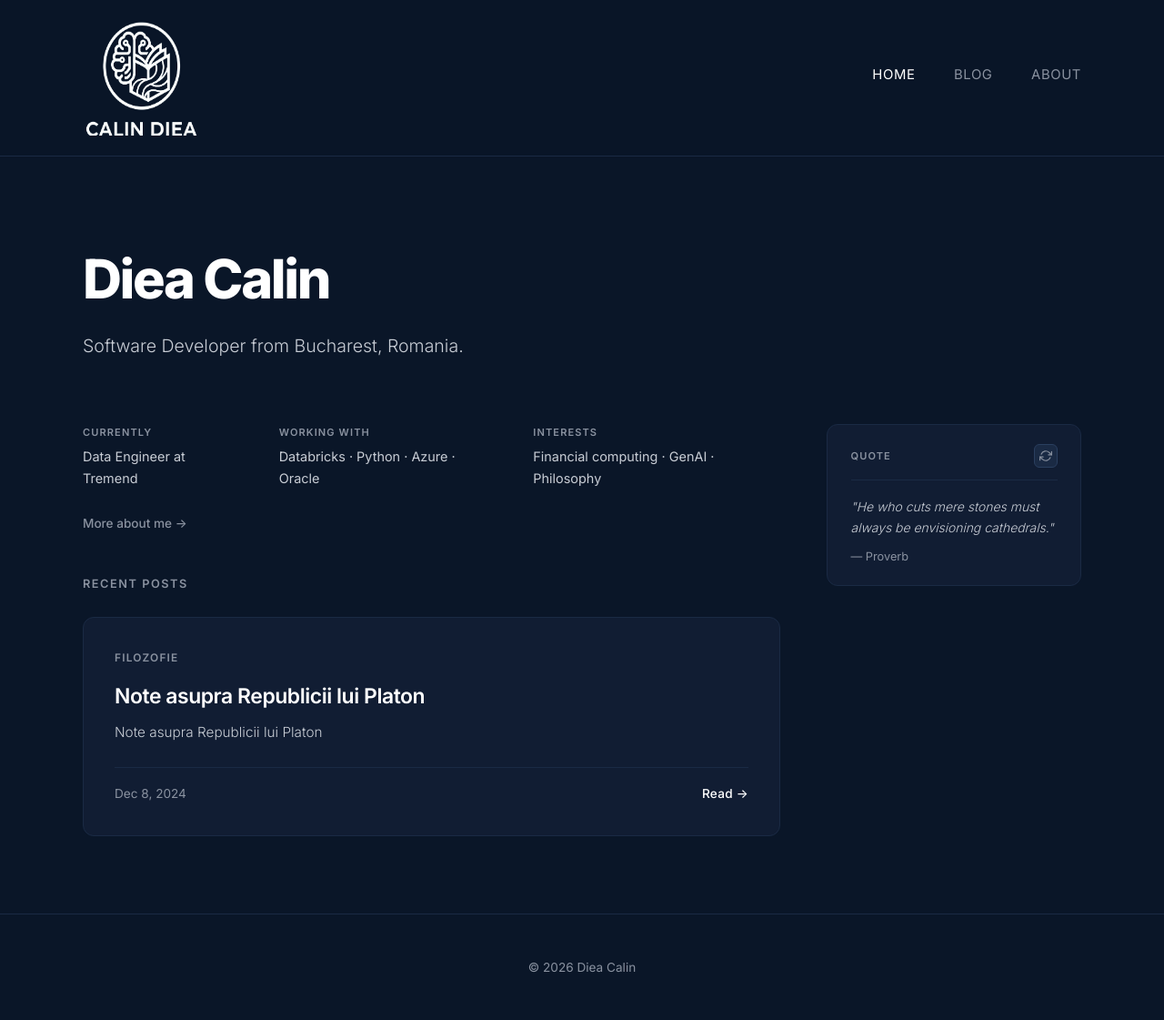
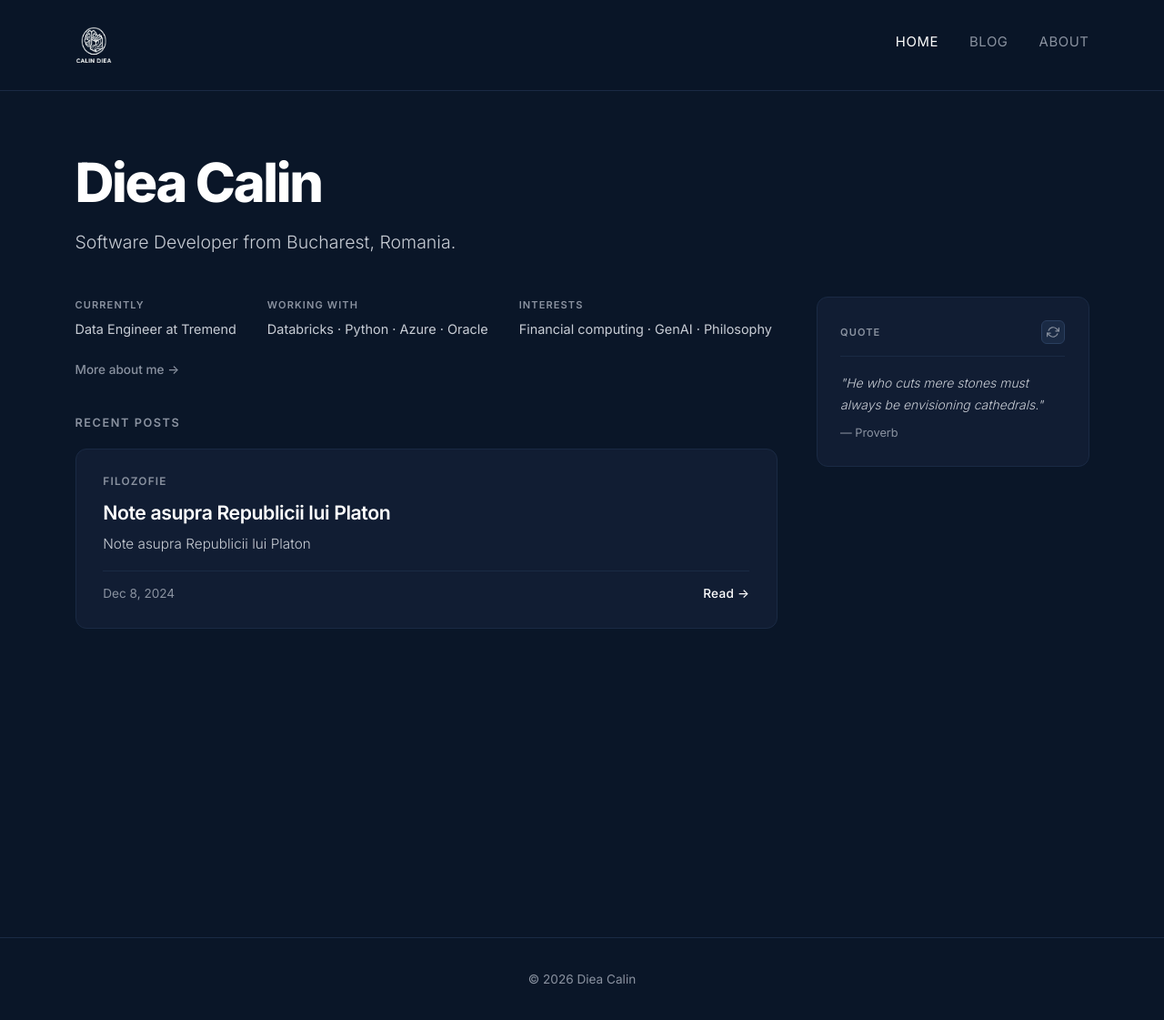
Before and after one commit to calindiea/calindiea.github.io, a Jekyll site: the page built from index.markdown, in a window 1280 px wide and 1122 px high. Shown: the whole window at 91% size. Built offline with Jekyll 4.4.1, drawn with Linux system fonts in a browser that asks for light colours.

Commit message:
better sizings

```diff
--- a/assets/css/main.scss
+++ b/assets/css/main.scss
@@ -61,7 +61,7 @@ body {
   display: flex;
   align-items: center;
   justify-content: space-between;
-  padding: 1.25rem 3rem;
+  padding: 0.85rem 2.5rem;
 }
 
 .site-title {
@@ -82,13 +82,13 @@ body {
 }
 
 .site-title .site-logo {
-  width: 128px;
-  height: 128px;
+  width: 40px;
+  height: 40px;
 }
 
 .nav-links {
   display: flex;
-  gap: 2.5rem;
+  gap: 2rem;
   list-style: none;
 }
 
@@ -126,7 +126,7 @@ body {
 }
 
 .home-hero {
-  padding: 6rem 3rem 4rem;
+  padding: 4rem 2.5rem 2.5rem;
   max-width: 1200px;
   margin: 0 auto;
 }
@@ -137,7 +137,7 @@ body {
   color: var(--white);
   letter-spacing: -0.04em;
   line-height: 1.1;
-  margin-bottom: 1.5rem;
+  margin-bottom: 1rem;
 }
 
 .home-hero .intro {
@@ -157,10 +157,10 @@ body {
 .home-body {
   max-width: 1200px;
   margin: 0 auto;
-  padding: 0 3rem 5rem;
+  padding: 0 2.5rem 4rem;
   display: grid;
-  grid-template-columns: 1fr 280px;
-  gap: 3rem;
+  grid-template-columns: 1fr 300px;
+  gap: 2.5rem;
   align-items: start;
 }
 
@@ -170,13 +170,13 @@ body {
 
 /* ─── Snapshot ─── */
 .home-snapshot {
-  padding-bottom: 2.5rem;
+  padding-bottom: 2rem;
 }
 
 .snapshot-grid {
   display: flex;
-  gap: 2.5rem;
-  margin-bottom: 1.25rem;
+  gap: 2rem;
+  margin-bottom: 1rem;
 }
 
 .snapshot-item {
@@ -214,7 +214,7 @@ body {
 
 /* Section heading */
 .section-label {
-  padding-bottom: 1.5rem;
+  padding-bottom: 1rem;
   font-size: 0.75rem;
   font-weight: 600;
   letter-spacing: 0.12em;
@@ -232,15 +232,15 @@ body {
 /* ─── Sidebar ─── */
 .home-sidebar {
   position: sticky;
-  top: 5rem;
+  top: 4.5rem;
 }
 
 .sidebar-widget {
   background: var(--blue-dark);
   border: 1px solid var(--blue-mid);
   border-radius: 12px;
-  padding: 1.25rem 1.5rem;
-  margin-bottom: 1.5rem;
+  padding: 1.5rem 1.5rem;
+  margin-bottom: 1.25rem;
 }
 
 .widget-header {
@@ -303,7 +303,7 @@ body {
 @media (max-width: 900px) {
   .home-body {
     grid-template-columns: 1fr;
-    padding: 0 1.5rem 3rem;
+    padding: 0 1.25rem 2.5rem;
   }
 
   .home-sidebar {
@@ -329,7 +329,7 @@ body {
   background: var(--blue-dark);
   border: 1px solid var(--blue-mid);
   border-radius: 12px;
-  padding: 2rem;
+  padding: 1.5rem 1.75rem;
   transition: background 0.25s ease, border-color 0.25s ease, transform 0.2s ease;
   display: flex;
   flex-direction: column;
@@ -348,14 +348,14 @@ body {
   letter-spacing: 0.1em;
   text-transform: uppercase;
   color: var(--gray-mid);
-  margin-bottom: 1rem;
+  margin-bottom: 0.6rem;
 }
 
 .post-card .post-title {
-  font-size: 1.35rem;
+  font-size: 1.25rem;
   font-weight: 600;
   color: var(--white);
-  margin: 0 0 0.75rem 0;
+  margin: 0 0 0.5rem 0;
   line-height: 1.3;
   letter-spacing: -0.02em;
 }
@@ -389,8 +389,8 @@ body {
   display: flex;
   justify-content: space-between;
   align-items: center;
-  margin-top: 1.5rem;
-  padding-top: 1rem;
+  margin-top: 1rem;
+  padding-top: 0.75rem;
   border-top: 1px solid var(--blue-mid);
 }
 
@@ -413,20 +413,20 @@ body {
 .post {
   max-width: 720px;
   margin: 0 auto;
-  padding: 4rem 3rem 5rem;
+  padding: 3.5rem 2.5rem 4rem;
 }
 
 .post-header {
-  margin-bottom: 3rem;
+  margin-bottom: 2.5rem;
 }
 
 .post-header .post-title {
-  font-size: 2.75rem;
+  font-size: 2.5rem;
   font-weight: 800;
   letter-spacing: -0.04em;
   line-height: 1.15;
   color: var(--white);
-  margin: 0 0 1rem 0;
+  margin: 0 0 0.75rem 0;
 }
 
 .post-header .post-meta {
@@ -448,7 +448,7 @@ body {
 .page-hero {
   max-width: 1200px;
   margin: 0 auto;
-  padding: 5rem 3rem 3rem;
+  padding: 4rem 2.5rem 2rem;
 }
 
 .page-hero-title {
@@ -463,7 +463,7 @@ body {
 .page-body {
   max-width: 1200px;
   margin: 0 auto;
-  padding: 0 3rem 5rem;
+  padding: 0 2.5rem 4rem;
   color: var(--gray-light);
   font-weight: 300;
 }
@@ -483,7 +483,7 @@ h1 {
 
 h2 {
   font-size: 1.6rem;
-  margin: 3rem 0 1rem 0;
+  margin: 2.5rem 0 0.75rem 0;
   padding-bottom: 0.5rem;
   border-bottom: 1px solid var(--blue-mid);
 }
@@ -494,7 +494,7 @@ h3 {
 }
 
 p {
-  margin: 1.25rem 0;
+  margin: 1rem 0;
   color: var(--gray-light);
   font-weight: 300;
 }
@@ -565,8 +565,8 @@ blockquote {
 
 /* ─── Related Posts ─── */
 .related-posts {
-  margin-top: 4rem;
-  padding-top: 2rem;
+  margin-top: 3rem;
+  padding-top: 1.5rem;
   border-top: 1px solid var(--blue-mid);
 }
 
@@ -606,7 +606,7 @@ blockquote {
 .blog-header {
   max-width: 1200px;
   margin: 0 auto;
-  padding: 5rem 3rem 3rem;
+  padding: 4rem 2.5rem 2rem;
 }
 
 .blog-header h1 {
@@ -614,7 +614,7 @@ blockquote {
   font-weight: 800;
   letter-spacing: -0.04em;
   color: var(--white);
-  margin: 0 0 0.75rem 0;
+  margin: 0 0 0.5rem 0;
 }
 
 .blog-subtitle {
@@ -627,7 +627,7 @@ blockquote {
 .blog-year-section {
   max-width: 1200px;
   margin: 0 auto;
-  padding: 0 3rem 2.5rem;
+  padding: 0 2.5rem 2rem;
 }
 
 .blog-year-label {
@@ -650,8 +650,8 @@ blockquote {
 .blog-post-row {
   display: flex;
   align-items: center;
-  gap: 1.5rem;
-  padding: 1rem 1.25rem;
+  gap: 1.25rem;
+  padding: 0.75rem 1rem;
   border-radius: 8px;
   text-decoration: none;
   border: none;
@@ -702,7 +702,7 @@ blockquote {
 
 @media (max-width: 768px) {
   .blog-header {
-    padding: 3rem 1.5rem 2rem;
+    padding: 2.5rem 1.25rem 1.5rem;
   }
 
   .blog-header h1 {
@@ -710,11 +710,11 @@ blockquote {
   }
 
   .blog-year-section {
-    padding: 0 1.5rem 2rem;
+    padding: 0 1.25rem 1.5rem;
   }
 
   .blog-post-row {
-    padding: 0.85rem 1rem;
+    padding: 0.65rem 0.85rem;
     gap: 1rem;
   }
 
@@ -727,7 +727,7 @@ blockquote {
 .site-footer {
   background: var(--deep-blue);
   border-top: 1px solid var(--blue-mid);
-  padding: 2.5rem 3rem;
+  padding: 1.75rem 2.5rem;
   text-align: center;
 }
 
@@ -750,11 +750,11 @@ blockquote {
   }
 
   .site-nav {
-    padding: 1rem 1.5rem;
+    padding: 0.75rem 1.25rem;
   }
 
   .home-hero {
-    padding: 3rem 1.5rem 2.5rem;
+    padding: 2.5rem 1.25rem 2rem;
   }
 
   .home-hero h1 {
@@ -762,19 +762,19 @@ blockquote {
   }
 
   .post-grid {
-    padding: 0 1.5rem 3rem;
+    padding: 0 1.25rem 2.5rem;
   }
 
   .post {
-    padding: 2.5rem 1.5rem 3rem;
+    padding: 2rem 1.25rem 2.5rem;
   }
 
   .post-header .post-title {
-    font-size: 2rem;
+    font-size: 1.85rem;
   }
 
   .page-hero {
-    padding: 3rem 1.5rem 2rem;
+    padding: 2.5rem 1.25rem 1.5rem;
   }
 
   .page-hero-title {
@@ -782,7 +782,7 @@ blockquote {
   }
 
   .page-body {
-    padding: 0 1.5rem 3rem;
+    padding: 0 1.25rem 2.5rem;
   }
 }
 
```
